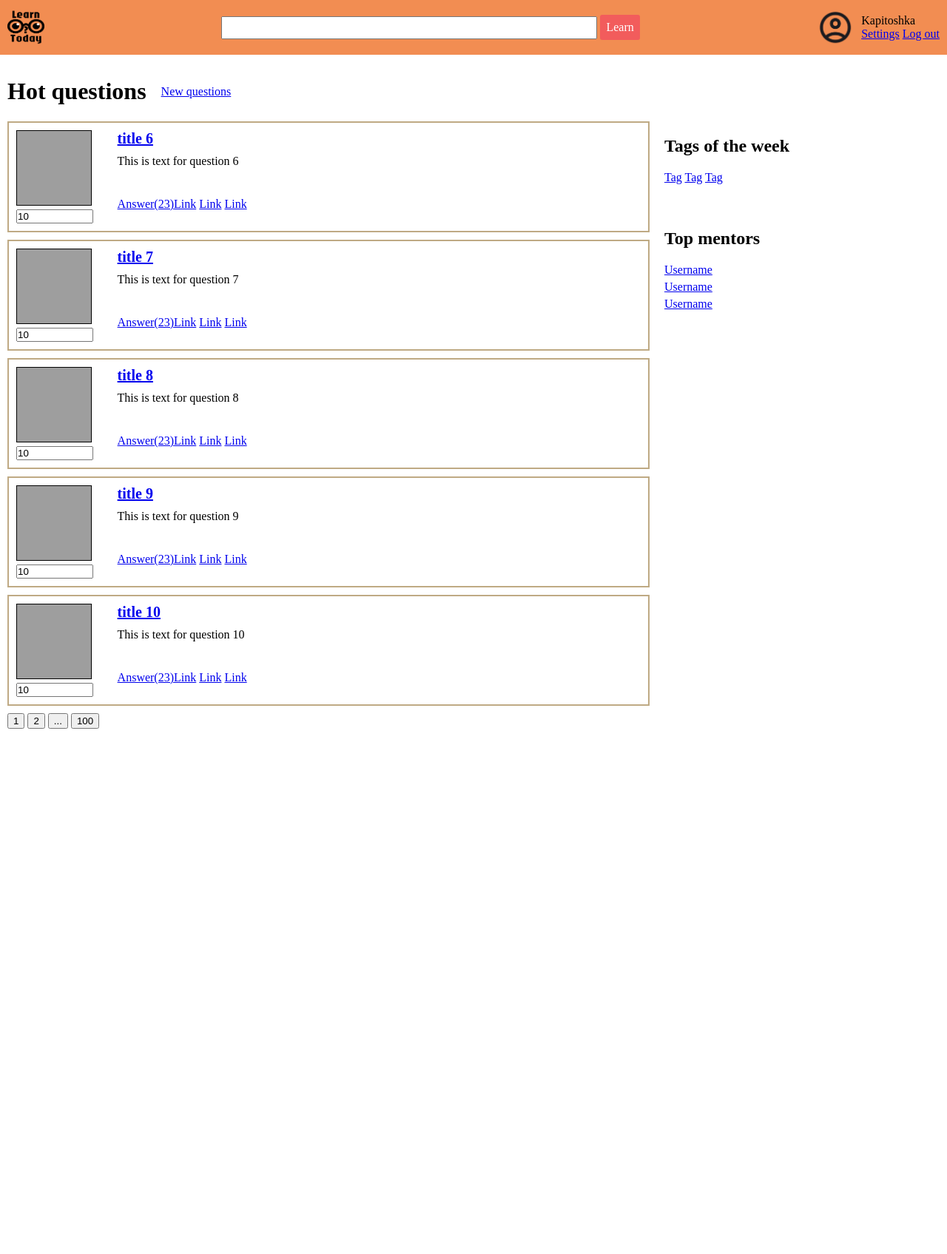
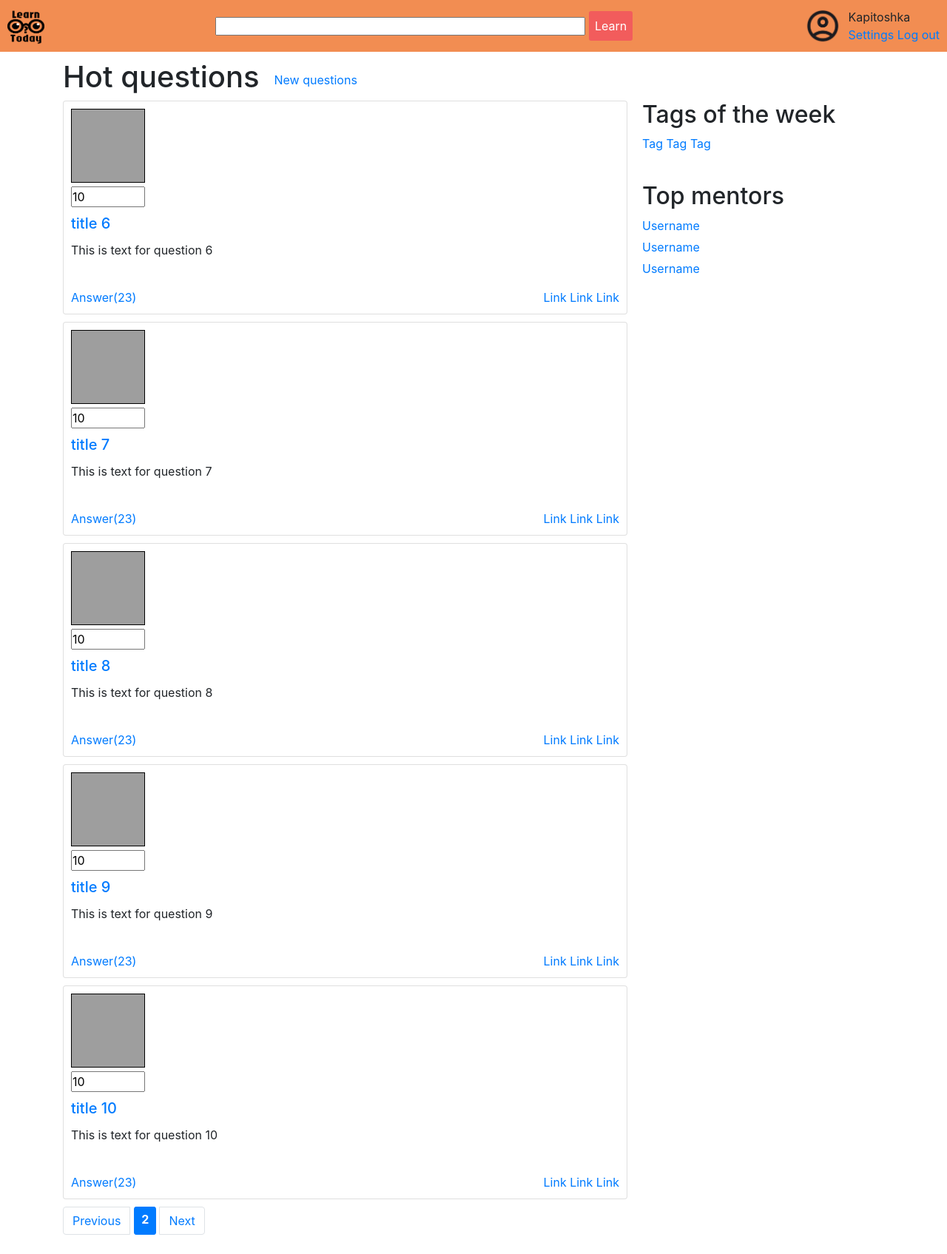
Before and after one commit to Aitokizu/AskMe_Tsareva, a Django app: page /?page=2 in a window 1280 px wide. Shown: the whole page at 74% size. Before the commit the page ends 985 px from the top, so only its background shows below. Run offline with Django 5.2, Linux system fonts and the light colour scheme; grey boxes are pictures that could not be loaded.

Commit message:
pagination works

```diff
--- a/app/views.py
+++ b/app/views.py
@@ -1,6 +1,6 @@
 import copy
 
-from django.core.paginator import Paginator
+from django.core.paginator import Paginator, PageNotAnInteger, EmptyPage
 from django.http import HttpResponse
 from django.shortcuts import render
 
@@ -14,13 +14,11 @@ QUESTIONS = [
 
 
 def index(request):
-    page_num = int(request.GET.get('page', 1))
-    paginator = Paginator(QUESTIONS, 5)
-    page = paginator.page(page_num)
+    page = paginate(QUESTIONS, request, per_page=5)
     return render(
         request,
         template_name='hot_questions.html',
-        context={'questions': page.object_list, 'page_obj': page }
+        context={'questions': page.object_list, 'page_obj': page}
     )
 
 def new(request):
@@ -38,3 +36,14 @@ def question(request, question_id):
         request, 'post.html',
         {'item': one_question}
     )
+
+def paginate(objects_list, request, per_page=10):
+    page_num = request.GET.get('page', 1)
+    paginator = Paginator(objects_list, per_page)
+    try:
+        page = paginator.page(page_num)
+    except PageNotAnInteger:
+        page = paginator.page(1)
+    except EmptyPage:
+        page = paginator.page(paginator.num_pages)
+    return page
--- a/static/vanilla.css
+++ b/static/vanilla.css
@@ -112,3 +112,12 @@ body{
     width: 50px;
     height: 50px;
 }
+
+.active-page {
+    font-weight: bold;
+    background-color: #007bff;
+    color: white;
+    border-radius: 10%;
+    padding: 5px 10px;
+    margin: 0 5px;
+}
--- a/templates/layouts/base.html
+++ b/templates/layouts/base.html
@@ -6,6 +6,7 @@
         <meta name="viewport" content="width=device-width, initial-scale=1.0">
         <title>Document</title>
         <link rel="stylesheet" href="{% static './../static/vanilla.css' %}" >
+        <link rel="stylesheet" href="https://cdn.jsdelivr.net/npm/bootstrap@4.0.0/dist/css/bootstrap.min.css" integrity="sha384-Gn5384xqQ1aoWXA+058RXPxPg6fy4IWvTNh0E263XmFcJlSAwiGgFAW/dAiS6JXm" crossorigin="anonymous">
     </head>
     <body>
         <header class="header">
--- a/templates/layouts/pagination.html
+++ b/templates/layouts/pagination.html
@@ -1,7 +1,13 @@
-<div class="pagination">
-    <button>1</button>
-    <button>2</button>
-    <button>...</button>
-    <button>100</button>
+{% load static %}
 
-</div>
+<nav aria-label="Page navigation example">
+  <ul class="pagination">
+      {% if page_obj.has_previous %}
+        <li class="page-item"><a class="page-link" href="?page={{ page_obj.previous_page_number }}">Previous</a></li>
+      {% endif %}
+      <li class="page-item active-page">{{ page_obj.number }}</li>
+      {% if page_obj.has_next %}
+        <li class="page-item"><a class="page-link" href="?page={{ page_obj.next_page_number }}">Next</a></li>
+      {% endif %}
+  </ul>
+</nav>
```
